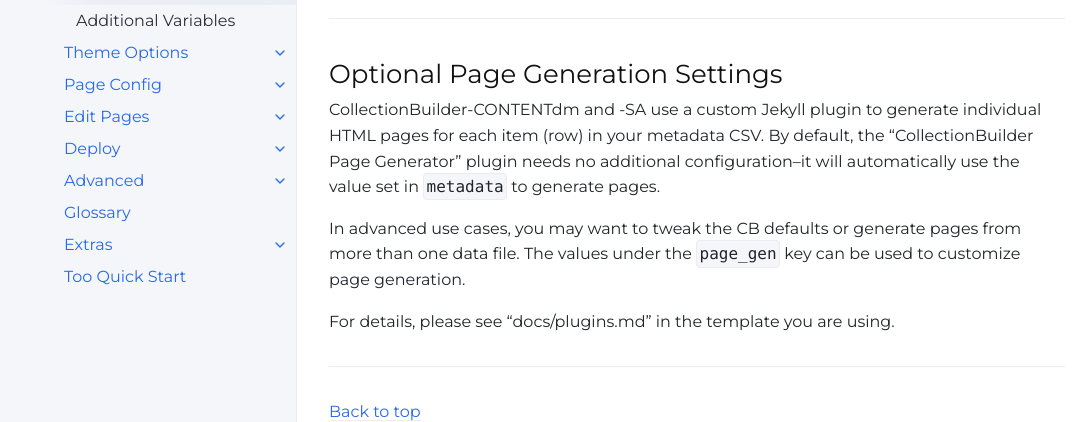
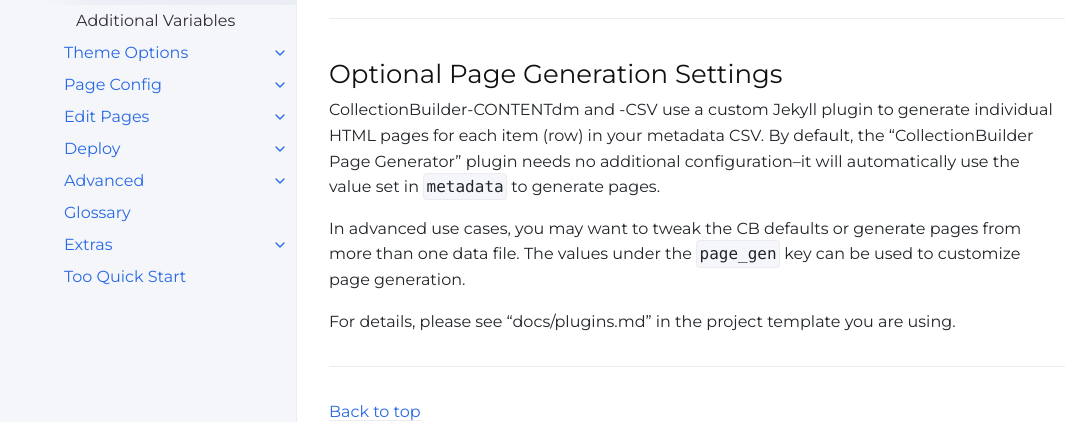
Before and after one commit to CollectionBuilder/cb-docs, a Jekyll site: the page built from docs/config/collection.md, in a window 1280 px wide and 900 px high, scrolled down 1160 px. Shown: the part 391-813 px from the top of the window, without its empty margins (75-1158 px from the left). Built offline with Jekyll 4.4.1, drawn with Linux system fonts in a browser that asks for light colours; comment, search, counter and statistics services are not loaded.

Commit message:
updates to config section

```diff
--- a/docs/config/collection.md
+++ b/docs/config/collection.md
@@ -60,10 +60,10 @@ objects: https://www.lib.uidaho.edu/digital/objects/hjccc
 
 ## Optional Page Generation Settings
 
-CollectionBuilder-CONTENTdm and -SA use a custom Jekyll plugin to generate individual HTML pages for each item (row) in your metadata CSV.
+CollectionBuilder-CONTENTdm and -CSV use a custom Jekyll plugin to generate individual HTML pages for each item (row) in your metadata CSV.
 By default, the "CollectionBuilder Page Generator" plugin needs no additional configuration--it will automatically use the value set in `metadata` to generate pages.
 
 In advanced use cases, you may want to tweak the CB defaults or generate pages from more than one data file.
 The values under the `page_gen` key can be used to customize page generation.
 
-For details, please see "docs/plugins.md" in the template you are using.
+For details, please see "docs/plugins.md" in the project template you are using.
```
